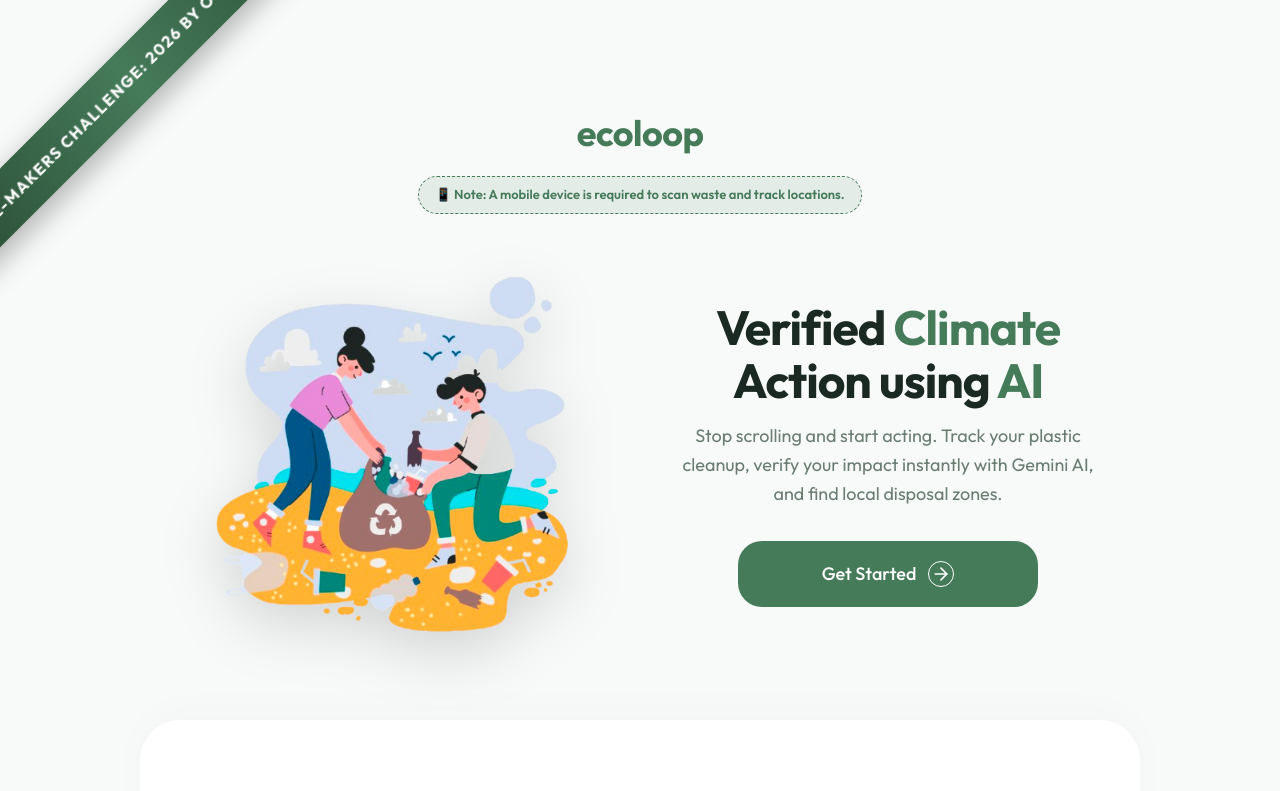
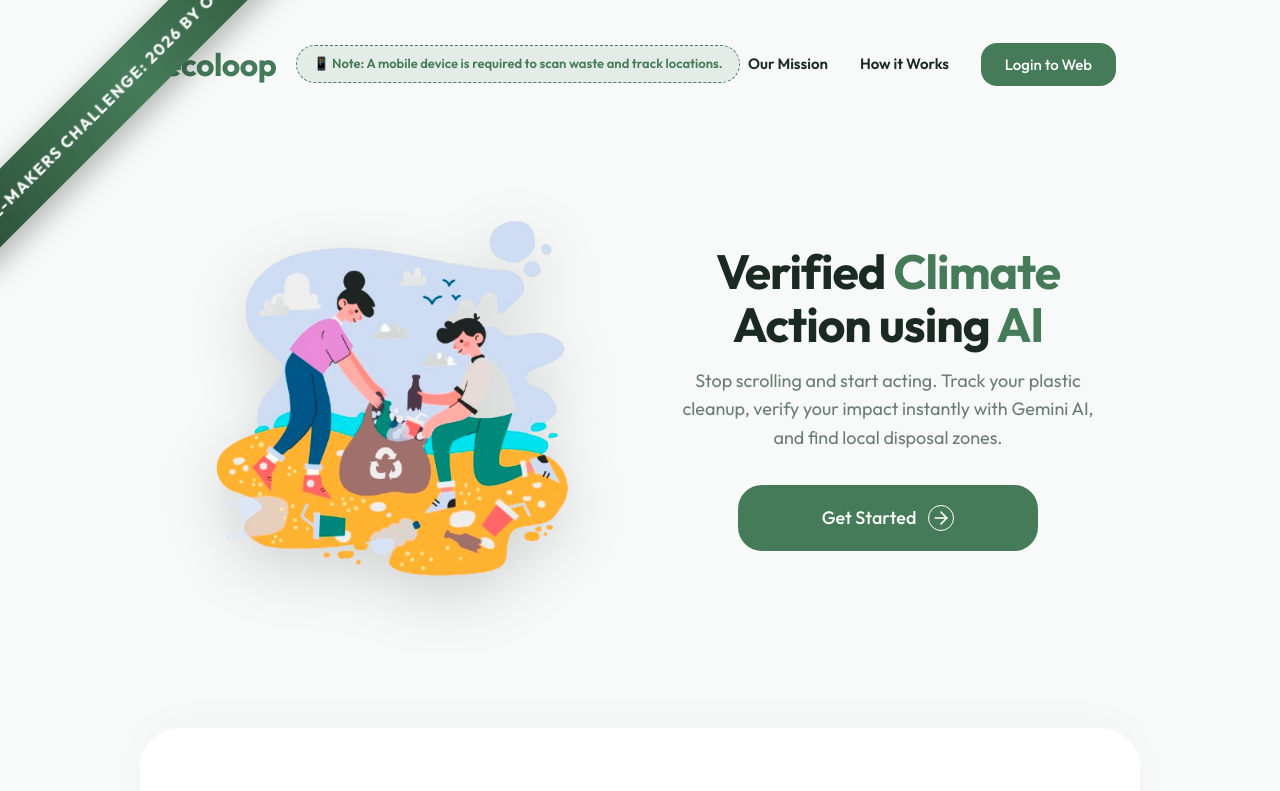
Before and after one commit to khawaidev/ecoloop, a React (Vite) app: page / in a window 1280 px wide. Shown: the top 791 px of the page. Built offline with nearby package versions, Linux system fonts and the light colour scheme; no server answers.

Commit message:
feat: landing desktop navbar and mission map tracking improvements

```diff
--- a/src/pages/Landing.tsx
+++ b/src/pages/Landing.tsx
@@ -68,28 +68,45 @@ export const Landing = () => {
       {/* Container to restrict max width but center everything nicely */ }
       <div style={{ maxWidth: '1000px', margin: '0 auto', width: '100%' }}>
 
+        {/* Desktop Navbar */}
+        <header className="desktop-navbar" style={{ padding: '40px 24px 0', display: 'flex', alignItems: 'center', justifyContent: 'space-between', zIndex: 10 }}>
+          <div style={{ display: 'flex', alignItems: 'center', gap: '20px' }}>
+            <span style={{ fontSize: '32px', fontWeight: 800, color: 'var(--primary)', letterSpacing: '-0.5px' }}>ecoloop</span>
+            <div style={{ background: 'rgba(69,123,89,0.1)', color: 'var(--primary)', padding: '8px 16px', borderRadius: '20px', fontSize: '13px', fontWeight: 600, border: '1px dashed var(--primary)' }}>
+              📱 Note: A mobile device is required to scan waste and track locations.
+            </div>
+          </div>
+          <div style={{ display: 'flex', alignItems: 'center', gap: '32px' }}>
+            <span style={{ color: 'var(--text-main)', fontWeight: 600, fontSize: '15px' }}>Our Mission</span>
+            <span style={{ color: 'var(--text-main)', fontWeight: 600, fontSize: '15px' }}>How it Works</span>
+            <button onClick={() => navigate('/auth')} className="btn-primary hover-lift" style={{ padding: '12px 24px', borderRadius: '16px', fontSize: '15px' }}>
+              Login to Web
+            </button>
+          </div>
+        </header>
+
         <div style={{
           display: 'flex',
           flexDirection: 'column',
           justifyContent: 'center',
-          minHeight: '90vh',
-          padding: '100px 24px 60px', // Increased top padding heavily to clear mobile ribbon
+          minHeight: '80vh',
+          padding: '40px 24px 60px',
           position: 'relative',
         }}>
-          {/* Brand Header */}
-          <div style={{ display: 'flex', flexDirection: 'column', alignItems: 'center', justifyContent: 'center', gap: '8px', zIndex: 10, marginBottom: '40px' }}>
+          {/* Mobile Header (Hidden on Desktop) */}
+          <div className="mobile-header" style={{ display: 'flex', flexDirection: 'column', alignItems: 'center', justifyContent: 'center', gap: '8px', zIndex: 10, marginBottom: '40px' }}>
             <span style={{ fontSize: '36px', fontWeight: 700, color: 'var(--primary)', letterSpacing: '-0.5px' }}>ecoloop</span>
-            <div className="desktop-only-note" style={{ background: 'rgba(69,123,89,0.1)', color: 'var(--primary)', padding: '8px 16px', borderRadius: '20px', fontSize: '13px', fontWeight: 600, marginTop: '8px', border: '1px dashed var(--primary)' }}>
-              📱 Note: A mobile device is required to scan waste and track locations.
           </div>
           <style>
             {`
+              @media (min-width: 768px) {
+                .mobile-header { display: none !important; }
+              }
               @media (max-width: 767px) {
-                  .desktop-only-note { display: none !important; }
+                .desktop-navbar { display: none !important; }
               }
             `}
           </style>
-          </div>
 
           <div style={{ display: 'flex', flexDirection: 'row', flexWrap: 'wrap', alignItems: 'center', justifyContent: 'center', gap: '40px' }}>
             {/* Center Image Placeholder */}
--- a/src/pages/Mission.tsx
+++ b/src/pages/Mission.tsx
@@ -201,7 +201,8 @@ export const Mission = () => {
             if (prev.length > 0) {
               const last = prev[prev.length - 1];
               const dist = haversine(last[0], last[1], newPos[0], newPos[1]);
-              if (dist > 0.002) {
+              // Changed threshold to 0.001 (1 meter) for much higher tracking fidelity
+              if (dist > 0.001) {
                 setTotalDistance((d) => d + dist);
                 return [...prev, newPos];
               }
@@ -410,10 +411,15 @@ export const Mission = () => {
           </div>
         )}
 
-        {/* Distance Overlay */}
+        {/* Distance & Area Overlay */}
         {hasLocationPermission && (
-          <div style={{ position: 'absolute', top: '16px', right: '16px', background: 'white', borderRadius: '12px', padding: '8px 14px', fontSize: '13px', fontWeight: 600, boxShadow: '0 2px 8px rgba(0,0,0,0.1)', zIndex: 1000 }}>
-            📍 {(totalDistance * 1000).toFixed(0)}m
+          <div style={{ position: 'absolute', top: '16px', right: '16px', display: 'flex', gap: '8px', zIndex: 1000 }}>
+            <div style={{ background: 'white', borderRadius: '12px', padding: '8px 14px', fontSize: '13px', fontWeight: 600, boxShadow: '0 2px 8px rgba(0,0,0,0.1)' }}>
+              📍 {(totalDistance * 1000).toFixed(0)}m
+            </div>
+            <div style={{ background: 'white', borderRadius: '12px', padding: '8px 14px', fontSize: '13px', fontWeight: 600, boxShadow: '0 2px 8px rgba(0,0,0,0.1)' }}>
+              <span style={{ marginRight: '4px' }}>🌍</span>{(totalDistance * 10).toFixed(1)} m²
+            </div>
           </div>
         )}
 
```
Lines whose indentation alone changed are shown as unchanged.
